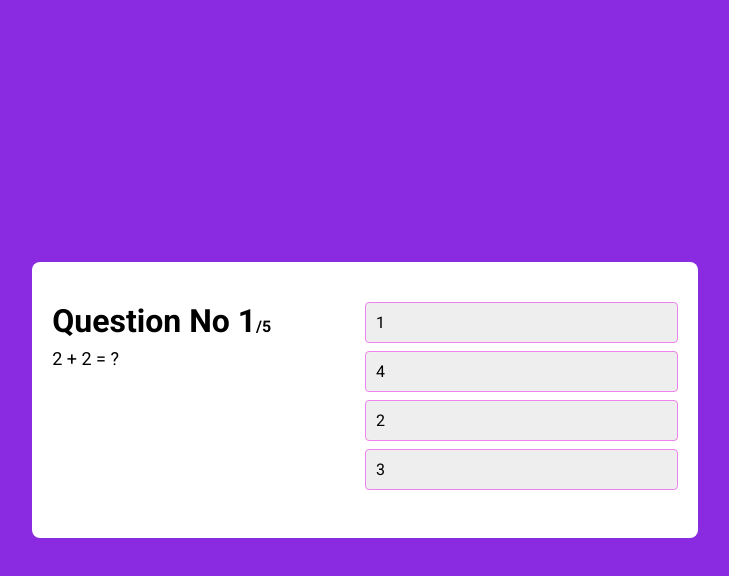
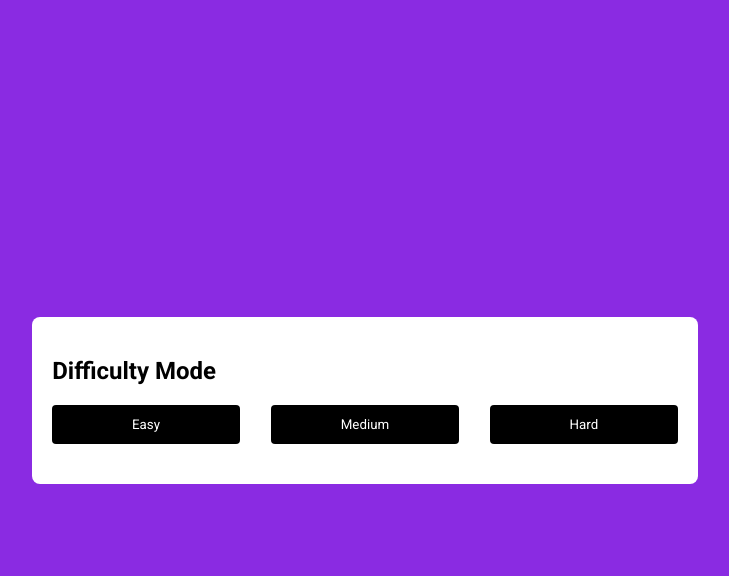
Before and after one commit to muhammad-junaid1/react-quiz-app, a React (Create React App) app: page / in a window 1280 px wide. Both pictures are taken after a click on the button "Yes I'm in". Shown: the top 576 px of the page, without its empty margins (275-1004 px from the left). Built offline with nearby package versions, Linux system fonts and the light colour scheme.

Commit message:
selecting difficulty and categories

```diff
--- a/src/components/Home.jsx
+++ b/src/components/Home.jsx
@@ -1,5 +1,6 @@
 import { useReducer } from "react";
-import QuizCard from "./QuizCard";
+import Quiz from "./Quiz";
+import StyledQuizCard from "../styles/StyledQuizCard";
 import StyledQuizHomeScreen from "../styles/StyledQuizHomeScreen";
 import Result from "./Result";
 
@@ -8,6 +9,9 @@ const ACTIONS = {
   SET_QUESTIONS: "SET_QUESTIONS",
   INCREASE_SCORE: "INCREASE_SCORE",
   SET_NEXT_QUESTION: "SET_NEXT_QUESTIONS",
+  SET_NEXT_STEP: "SET_NEXT_STEP",
+  SET_DIFFICULTY_LEVEL: "SET_DIFFICULTY_LEVEL",
+  SET_CATEGORIES: "SET_CATEGORIES"
 };
 
 const reducer = (state, { type, payload }) => {
@@ -24,6 +28,15 @@ const reducer = (state, { type, payload }) => {
     case ACTIONS.SET_NEXT_QUESTION:
       return { ...state, currQuestionIdx: state.currQuestionIdx + 1 };
 
+    case ACTIONS.SET_NEXT_STEP:
+        return {...state, step: state.step + 1};
+
+    case ACTIONS.SET_DIFFICULTY_LEVEL:
+        return {...state, difficulty: payload};
+
+    case ACTIONS.SET_CATEGORIES:
+        return {...state, categories: payload};
+
     default:
       return state;
   }
@@ -37,6 +50,7 @@ const initialState = {
   score: 0,
   step: 1,
   difficulty: "",
+  categories: ""
 };
 
 function Home() {
@@ -80,9 +94,9 @@ function Home() {
         </>
       );
     } else {
-      return (
-        <QuizCard stateObj={state} dispatch={dispatch} ACTIONS={ACTIONS} />
-      );
+        return <StyledQuizCard style={{flexDirection: state.step < 4 ? "column" : "row"}}>
+            <Quiz state={state} dispatch={dispatch} ACTIONS={ACTIONS}/>
+        </StyledQuizCard>
     }
   } else {
     return (
--- /dev/null
+++ b/src/components/Quiz.jsx
@@ -0,0 +1,23 @@
+
+import QuizCard from "./QuizCard";
+import SelectDifficulty from "./steps/SelectDifficulty";
+import SelectCategory from "./steps/SelectCategory";
+import SelectLimit from "./steps/SelectLimit";
+
+const Quiz = ({state, dispatch, ACTIONS}) => {
+        switch(state.step) {
+            case 1:
+                return <SelectDifficulty dispatch={dispatch} ACTIONS={ACTIONS}/>;
+            case 2:
+                return <SelectCategory dispatch={dispatch} ACTIONS={ACTIONS}/>;
+            case 3:
+                return <SelectLimit dispatch={dispatch} ACTIONS={ACTIONS}/>;
+            case 4:
+                return <QuizCard stateObj={state} dispatch={dispatch} ACTIONS={ACTIONS} />
+
+            default:
+                return;
+        }
+}
+
+export default Quiz;
--- a/src/components/QuizCard.jsx
+++ b/src/components/QuizCard.jsx
@@ -67,7 +67,6 @@ const QuizCard = ({
 
   return (
     <>
-      <StyledQuizCard>
         <div className="left">
           <h1>
             Question No {currQuestionIdx + 1}
@@ -88,7 +87,6 @@ const QuizCard = ({
             );
           })}
         </div>
-      </StyledQuizCard>
     </>
   );
 };
--- /dev/null
+++ b/src/components/steps/SelectCategory.jsx
@@ -0,0 +1,55 @@
+import StyledCategoriesList from "../../styles/StyledCategoriesList";
+import StyledNextBtn from "../../styles/StyledNextBtn";
+import { useState } from "react";
+
+const categoriesList = [
+  "Science",
+  "Food & Drink",
+  "History",
+  "Music",
+  "Geography",
+  "Film & TV",
+  "Arts & Literature",
+  "Society & Culture",
+  "General Knowledge",
+  "Sport & Leisure"
+];
+
+const SelectCategory = ({dispatch, ACTIONS}) => {
+    const [selectedCategories, setSelectedCategories] = useState([]);
+
+    const handleClickCategory = (category) => {
+        if(selectedCategories.find((cat) => cat === category)) {
+            setSelectedCategories((selectedCategories)=> {
+                return selectedCategories.filter((cat) => cat !== category);
+            });
+        } else {
+            setSelectedCategories((selectedCategories) => {
+                return [...selectedCategories, category];
+            });
+        }
+    }
+
+    const handleClickNext = () => {
+        dispatch({
+            type: ACTIONS.SET_CATEGORIES,
+            payload: selectedCategories.join(".")
+        });
+        dispatch({
+            type: ACTIONS.SET_NEXT_STEP
+        });
+    }
+  return (
+    <>
+      <h2>Select Categories</h2>
+      <StyledCategoriesList>
+         {categoriesList.map((category) => {
+            return <button key={category} style={selectedCategories.find((cat) => cat === category) ? {background: "black", color: "white"} : {}} onClick={() => handleClickCategory(category)}>{category}</button>;
+         })}
+      </StyledCategoriesList>
+      <StyledNextBtn disabled={!selectedCategories.length} onClick={handleClickNext}>Next</StyledNextBtn>
+    </>
+  );
+};
+
+export default SelectCategory;
--- /dev/null
+++ b/src/components/steps/SelectDifficulty.jsx
@@ -0,0 +1,26 @@
+import StyledDifficultyBtns from "../../styles/StyledDifficultyBtns";
+
+const SelectDifficulty = ({dispatch, ACTIONS}) => {
+
+    const handleClick = (level) => {
+        dispatch({
+            type: ACTIONS.SET_DIFFICULTY_LEVEL,
+            payload: level
+        });
+        dispatch({
+            type: ACTIONS.SET_NEXT_STEP,
+        });
+    }
+    return (
+        <>
+            <h2>Difficulty Mode</h2>
+            <StyledDifficultyBtns>
+                <button onClick={() => handleClick("easy")}>Easy</button>
+                <button onClick={() => handleClick("medium")}>Medium</button>
+                <button onClick={() => handleClick("hard")}>Hard</button>
+            </StyledDifficultyBtns>
+        </>
+    );
+}
+
+export default SelectDifficulty;
--- /dev/null
+++ b/src/components/steps/SelectLimit.jsx
@@ -0,0 +1,10 @@
+
+const SelectLimit = () => {
+    return (
+        <>
+            Select Limit
+        </>
+    );
+}
+
+export default SelectLimit;
--- /dev/null
+++ b/src/styles/StyledCategoriesList.jsx
@@ -0,0 +1,17 @@
+import styled from "styled-components";
+
+const StyledCategoriesList = styled.div`
+    display: flex;
+    flex-wrap: wrap;
+    margin-top: 15px;
+    margin-bottom: 10px;
+
+    button {
+        margin: 4px;
+        background: #ddd;
+        padding: 10px;
+        border-radius: 4px;
+    }
+`;
+
+export default StyledCategoriesList;
--- /dev/null
+++ b/src/styles/StyledDifficultyBtns.jsx
@@ -0,0 +1,20 @@
+import styled from "styled-components";
+
+const StyledDifficultyBtns = styled.div`
+    display: flex;
+    margin-top: 20px;
+    align-items: center;
+    justify-content: space-between;
+    width: 100%;
+
+    button {
+        background: black;
+        color: white;
+        padding: 12px 18px;
+        font-family: inherit;
+        border-radius: 4px;
+        width: 30%;
+    }
+`;
+
+export default StyledDifficultyBtns;
--- /dev/null
+++ b/src/styles/StyledNextBtn.jsx
@@ -0,0 +1,19 @@
+import styled from "styled-components";
+
+const StyledNextBtn = styled.button`
+    background: darkblue;
+    color: white;
+    padding: 10px 16px;
+    font-family: inherit;
+    border-radius: 4px;
+    margin-right: 20px;
+    align-self: flex-end;
+
+    &:disabled {
+        background: slategrey;
+        color: #eee;
+        cursor: no-drop;
+    }
+`;
+
+export default StyledNextBtn;
```
